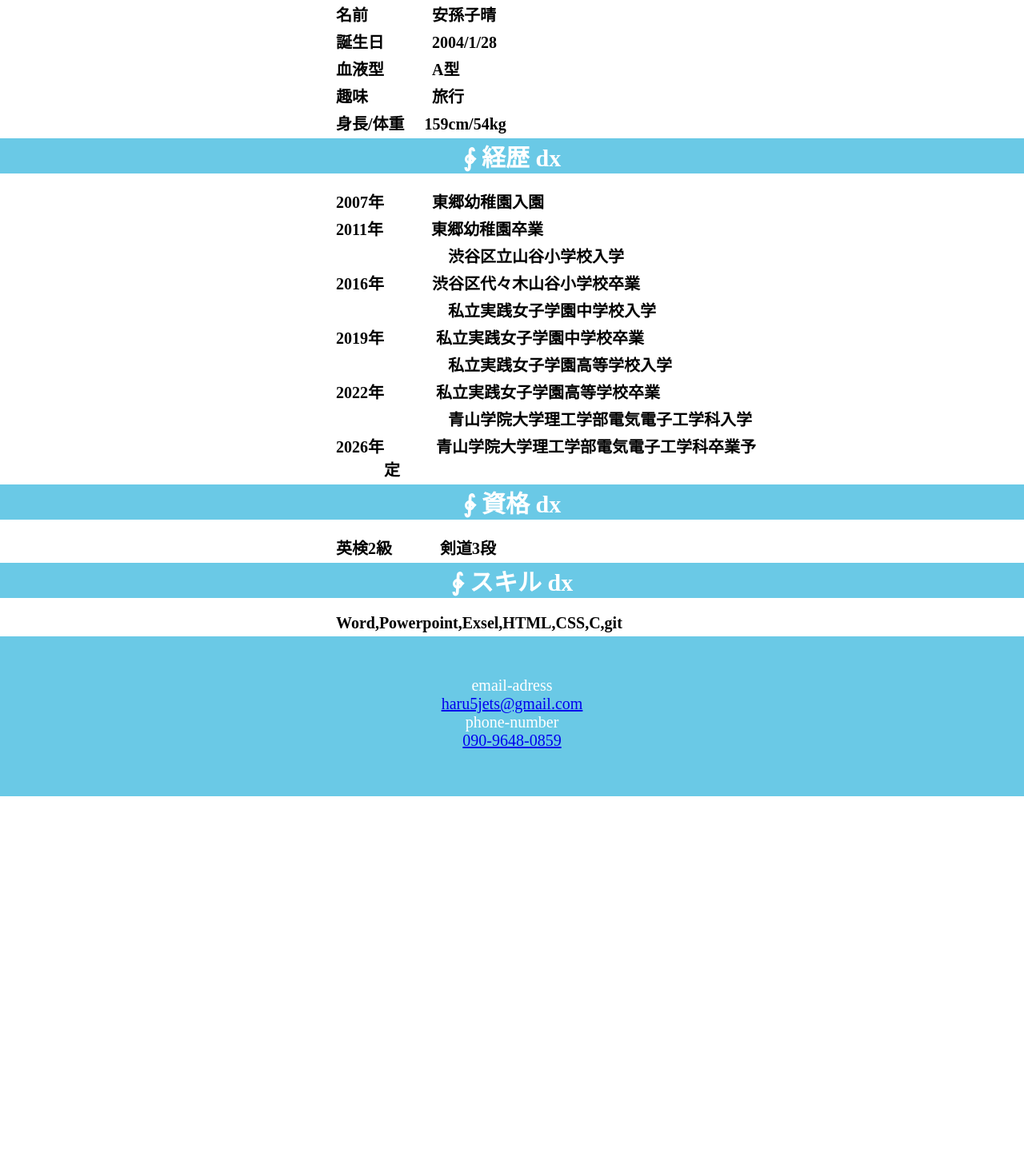
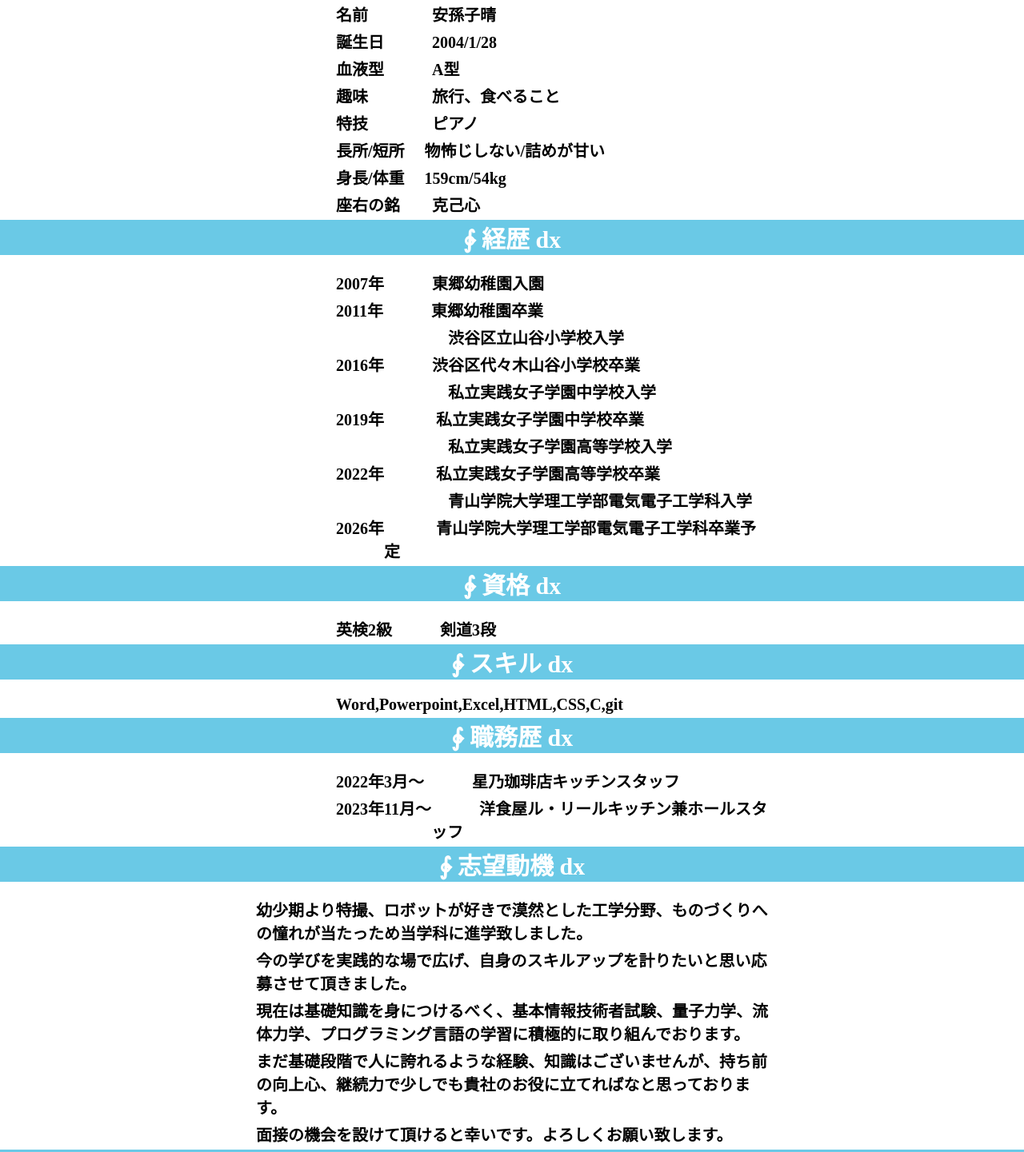
Before and after one commit to HaruAbiko/practice, a plain HTML site: page homepage1/index.html in a window 1280 px wide. Shown: the part 830-2271 px from the top of the page at 80% size. Before the commit the page ends 1826 px from the top, so only its background shows below. Drawn offline with Linux system fonts and the light colour scheme.

Commit message:
備考内容変更

```diff
--- a/homepage1/css/style.css
+++ b/homepage1/css/style.css
@@ -6,20 +6,18 @@
   header {
     height: 85px;
     width: 100%;
-    padding: 15px 0;
+    padding: 20px;
     background-color: #6ac9e6;
     color: white;
     position: fixed;
   }
   .headline{
     float: left;
+    height: 50%;
+    margin: 20px;
+  }
 
-  }
-  .logo{
-    float: left;
-    margin-left: 20px;
 
-  }
 
   .nav-list {
       line-height: 100px;
@@ -86,7 +84,14 @@
     text-align: center;
     color: white;
 
+  .top p span{
+
   }
+
+
+  }
+
+
  footer{
   width: 100%;
   height: 100px;
@@ -103,5 +108,3 @@
 .footer1{
   list-style: none;
 }
-.footer2{
-}
--- a/homepage1/index.html
+++ b/homepage1/index.html
@@ -11,16 +11,14 @@
    <!-- header -->
 
    <header>
-    <h1 class="headline">
-      <div class="logo"><img src="css/S__22413395.jpg" height="100" alt="logo"></div>
-
-    </h1>
+    <h1 class="headline">ABIKO'S PORTFOLIO</h1>
   <ul class="nav-list">
     <li class="nav-list-item">プロフィール</li>
     <li class="nav-list-item">経歴</li>
     <li class="nav-list-item">資格</li>
     <li class="nav-list-item">スキル </li>
-
+    <li class="nav-list-item">職務歴</li>
+    <li class="nav-list-item">備考</li>
 
   </ul>
 </header>
@@ -35,7 +33,6 @@
       <img class=img1 src="css/2ABDE765-2F55-4146-B554-1B280250CEFF.jpg" alt="">
       <img class=img2 src="css/S__29777935.jpg" alt="">
     </div>
-
 
   </main>
 
@@ -53,9 +50,15 @@
         <li class="abiko">血液型</li>
         <li class="haru">　　　A型</li>
         <li class="abiko">趣味</li>
-        <li class="haru">　　　　旅行</li>
+        <li class="haru">　　　　旅行、食べること</li>
+        <li class="abiko">特技</li>
+        <li class="haru">　　　　ピアノ</li>
+        <li class="abiko">長所/短所</li>
+        <li class="haru">　   物怖じしない/詰めが甘い</li>
         <li class="abiko">身長/体重</li>
         <li class="haru">　 159cm/54kg </li>
+        <li class="abiko">座右の銘</li>
+        <li class="haru">　　克己心</li>
       </ul>
     </div>
 
@@ -107,12 +110,41 @@
       </h2>
       <div class="uhouho">
         <ul class="profiel">
-          <li class="abiko">Word,Powerpoint,Exsel,HTML,CSS,C,git</li>
+          <li class="abiko">Word,Powerpoint,Excel,HTML,CSS,C,git</li>
           <li class="haru"></li>
 
 
         </ul>
         </div>
+
+      <h2 class="aboutme">
+        <p>∲  職務歴 dx</p>
+      </h2>
+      <div class="uhouho">
+        <ul class="profiel">
+          <li class="abiko">2022年3月～</li>
+          <li class="haru">　　　星乃珈琲店キッチンスタッフ</li>
+          <li class="abiko">2023年11月～</li>
+          <li class="haru">　　　洋食屋ル・リールキッチン兼ホールスタッフ</li>
+
+
+        </ul>
+        </div>
+        <h2 class="aboutme">
+          <p>∲  志望動機 dx</p>
+        </h2>
+        <div class="uhouho">
+          <ul class="profiel">
+            <li class="haru">幼少期より特撮、ロボットが好きで漠然とした工学分野、ものづくりへの憧れが当たっため当学科に進学致しました。</li>
+            <li class="haru">今の学びを実践的な場で広げ、自身のスキルアップを計りたいと思い応募させて頂きました。</li>
+            <li class="haru">現在は基礎知識を身につけるべく、基本情報技術者試験、量子力学、流体力学、プログラミング言語の学習に積極的に取り組んでおります。</li>
+            <li class="haru">まだ基礎段階で人に誇れるような経験、知識はございませんが、持ち前の向上心、継続力で少しでも貴社のお役に立てればなと思っております。</li>
+            <li class="haru">面接の機会を設けて頂けると幸いです。よろしくお願い致します。</li>
+
+
+          </ul>
+          </div>
+
     </div>
 
 
```
